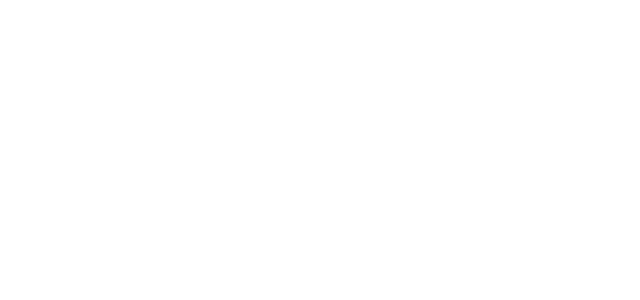
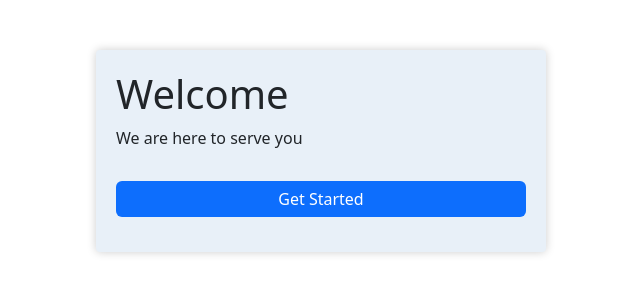
Before and after one commit to SaranSenthil/react, a React (Vite) app: page /Home in a window 1280 px wide. Before the commit this address had no page. Shown: the top 300 px of the page, without its empty margins (319-959 px from the left). Built offline with nearby package versions, Linux system fonts and the light colour scheme.

Commit message:
Getting started home page added

```diff
--- a/src/App.jsx
+++ b/src/App.jsx
@@ -1,6 +1,7 @@
 import React from 'react'
 import SignUp from './pages/SignUp'
 import Login from './pages/Login'
+import Home from  './pages/Home'
 import {Route,Routes} from 'react-router-dom'
 function App() {
   return (
@@ -8,6 +9,7 @@
     <Routes>
       <Route path='/' element={<SignUp/>} />
       <Route path='/Login' element={<Login/>} />
+      <Route path='/Home' element={<Home/>} />
     </Routes>
     </>
   )
--- a/src/Styles/Home.css
+++ b/src/Styles/Home.css
@@ -0,0 +1,8 @@
+.container {
+  max-width: 450px;
+  margin: 50px auto;
+  padding: 20px;
+  border-radius: 4px;
+  background-color: rgb(232, 240, 248);
+  box-shadow: 0px 0px 10px rgba(0, 0, 0, 0.2);
+}
--- a/src/pages/Home.jsx
+++ b/src/pages/Home.jsx
@@ -0,0 +1,15 @@
+import React from 'react'
+import { Container,Button } from 'react-bootstrap'
+import "../Styles/Home.css";
+
+const Home = () => {
+  return (
+    <Container>
+        <h1>Welcome</h1>
+        <p>We are here to serve you</p>
+        <Button variant="primary" type="submit">Get Started</Button>
+        </Container>
+  )
+}
+
+export default Home
```
